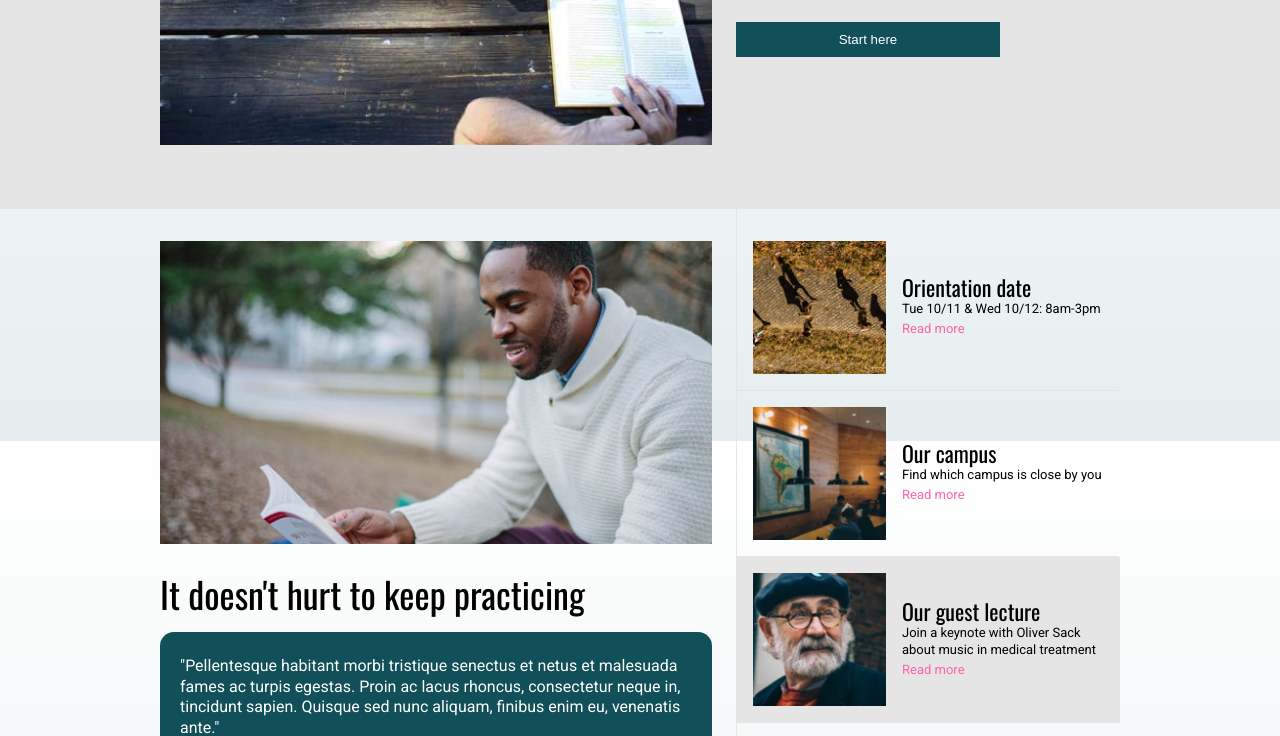
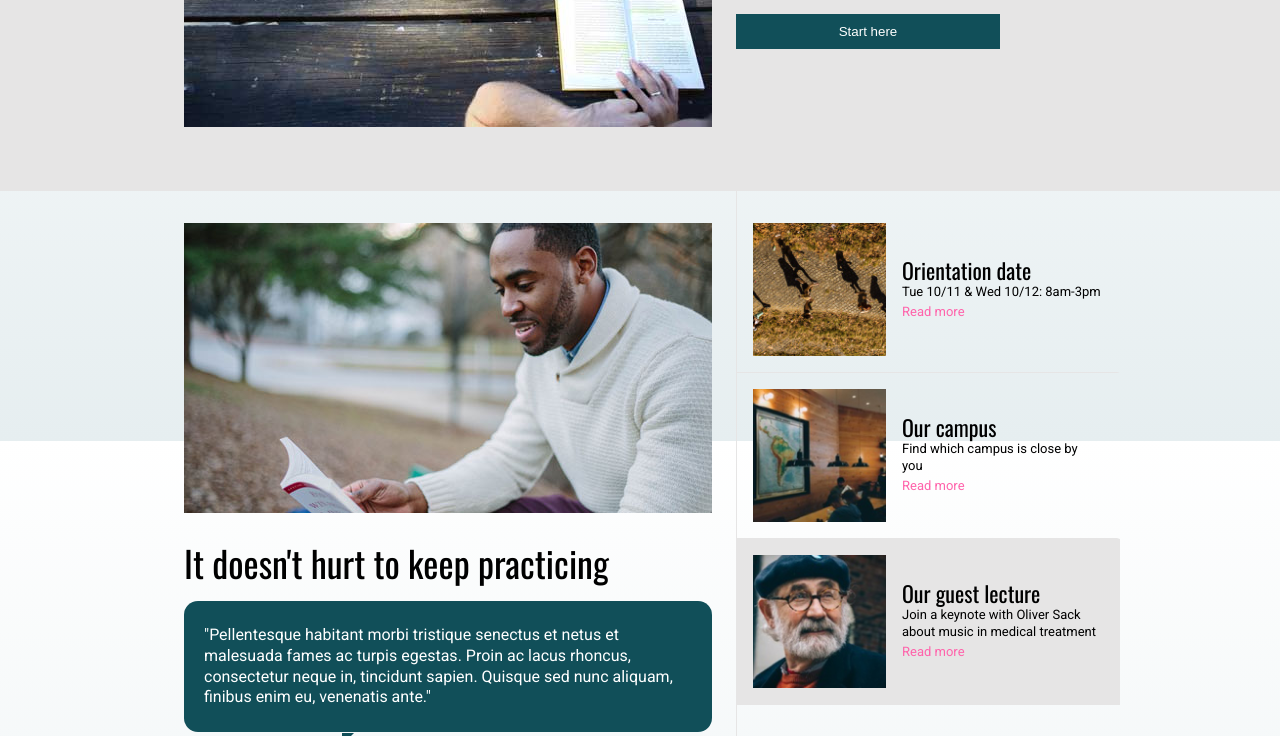
Before and after one commit to AlexCowland/colmaracademy, a plain HTML site: page index.html in a window 1280 px wide. Shown: the part 359-1095 px from the top of the page. Drawn offline with nearby package versions, Linux system fonts and the light colour scheme.

Commit message:
add padding to allow breathing space as window size is decreased

```diff
--- a/resources/css/style.css
+++ b/resources/css/style.css
@@ -108,7 +108,7 @@ section.banner .container, section.articles-module.container {
 
 .left-section {
   flex: 2 1 60%;
-  padding: 3.2rem 2.4rem 3.2rem 0;
+  padding: 3.2rem 2.4rem;
   display: flex;
   flex-direction: column;
   justify-content: space-between;
@@ -154,6 +154,10 @@ section.banner .container, section.articles-module.container {
 }
 
 /*General article styles*/
+
+.details {
+  padding-right: 1.6rem;
+}
 
 .details p, .details span {
   font-size: 1.3rem;
```
Also changed, not shown: 1 other file.
